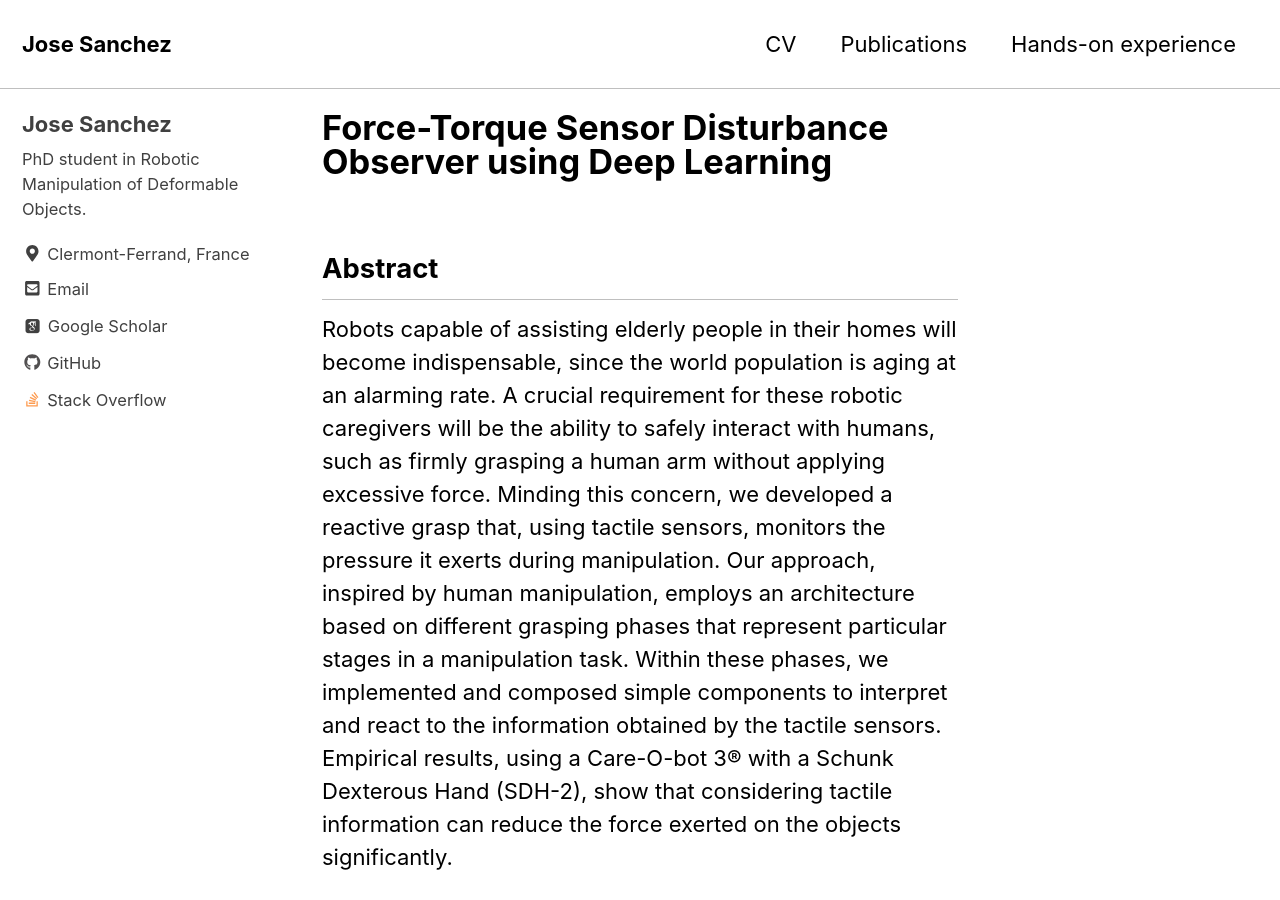
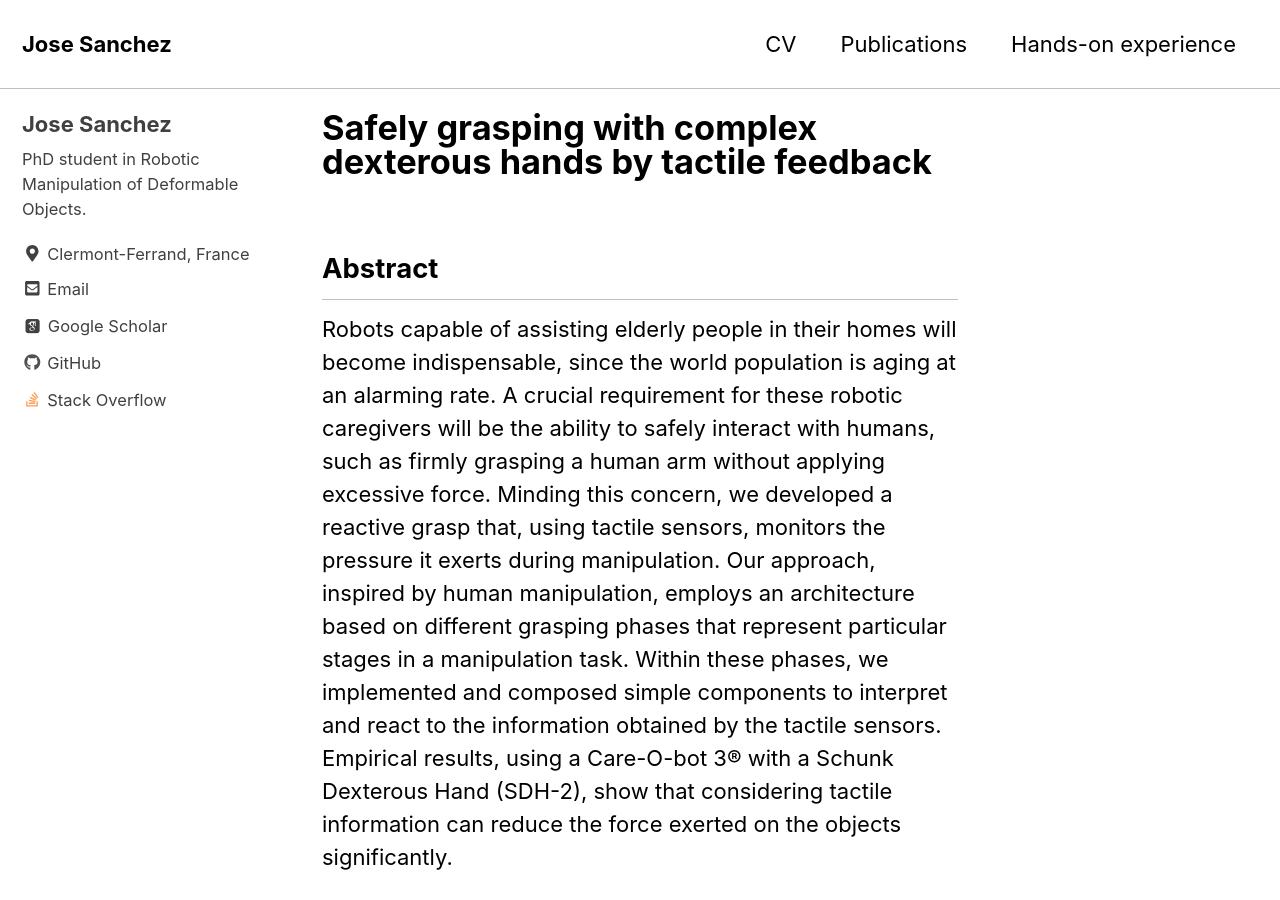
Before and after one commit to jsanch2s/jsanch2s.github.io, a Jekyll site: the page built from _publications/2014_safe_grasping.md, in a window 1280 px wide and 900 px high. Built offline with Jekyll 4.4.1, drawn with Linux system fonts in a browser that asks for light colours; cached includes are drawn as plain includes; nearby versions of some CDN libraries; some web fonts are replaced.

Commit message:
Correct title for safe grasping publication

```diff
--- a/_publications/2014_safe_grasping.md
+++ b/_publications/2014_safe_grasping.md
@@ -1,5 +1,5 @@
 ---
-title: 'Force-Torque Sensor Disturbance Observer using Deep Learning'
+title: 'Safely grasping with complex dexterous hands by tactile feedback'
 authors: 'Jose Sanchez,Sven Schneider, Paul Plöger'
 venue: ' Robot Soccer World Cup'
 date: 2015-05-12
```
